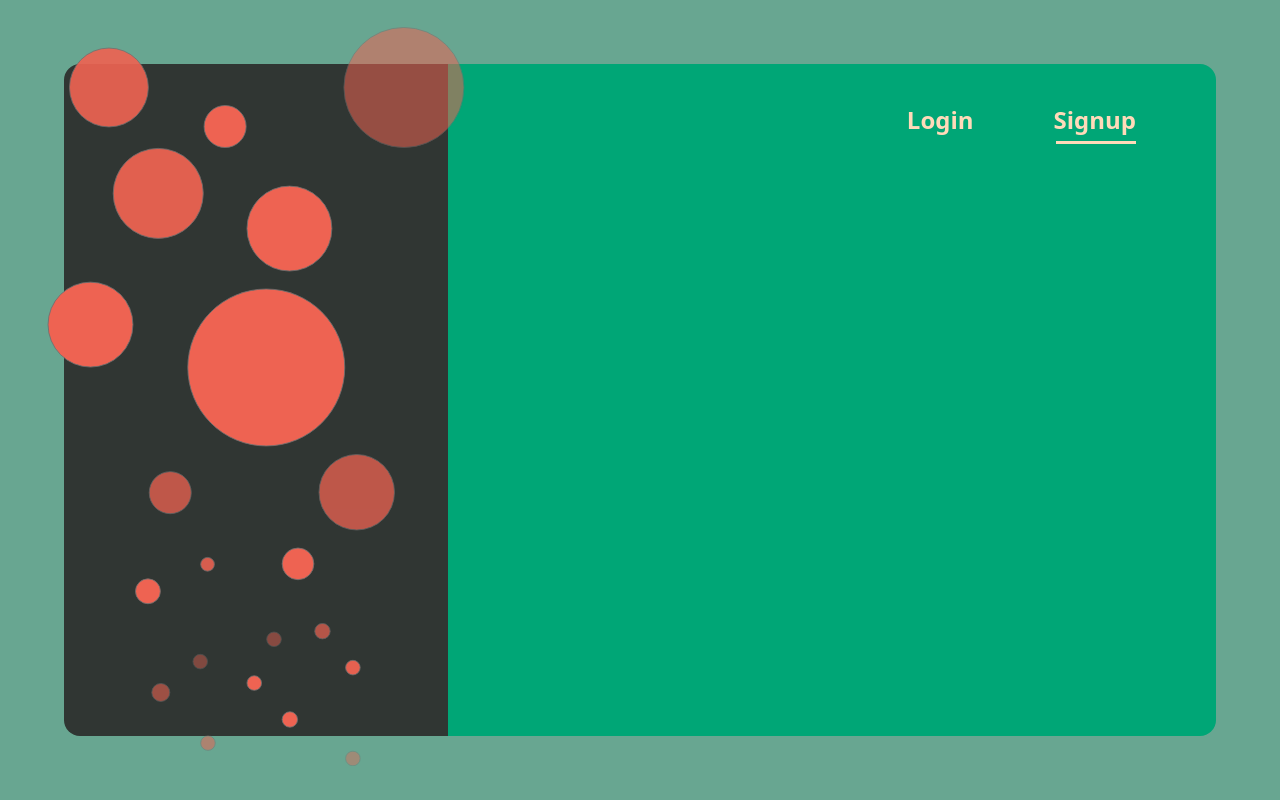
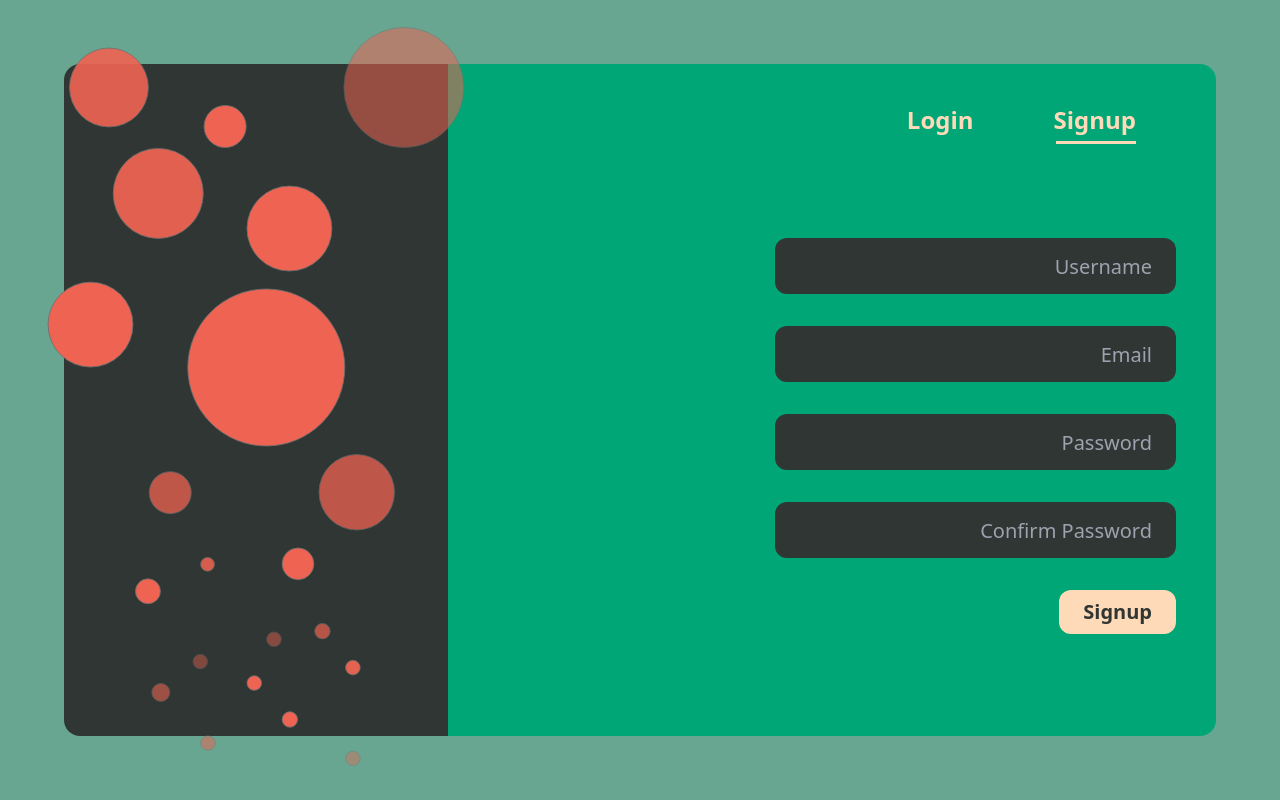
Before and after one commit to ayushnirwal/text-app-frontend, a React (Create React App) app: page /login in a window 1280 px wide. Both pictures are taken after a click on the element "Signup". Built offline with nearby package versions, Linux system fonts and the light colour scheme.

Commit message:
signin signup implemented

```diff
--- a/package.json
+++ b/package.json
@@ -8,6 +8,7 @@
     "@testing-library/jest-dom": "^5.11.4",
     "@testing-library/react": "^11.1.0",
     "@testing-library/user-event": "^12.1.10",
+    "axios": "^0.21.1",
     "dotenv": "^9.0.2",
     "react": "^17.0.2",
     "react-dom": "^17.0.2",
--- /dev/null
+++ b/src/components/Login/LoginForm.js
@@ -0,0 +1,54 @@
+import { useState } from "react";
+import { useHistory } from "react-router";
+import useTheme from "../../cutomHooks/useTheme";
+import useUser from "../../cutomHooks/useUser";
+
+const LoginForm = () => {
+  const { theme } = useTheme();
+  const history = useHistory();
+  const [email, setEmail] = useState("");
+  const [password, setPassword] = useState("");
+  const { login } = useUser();
+  const submithandler = async (e) => {
+    e.preventDefault();
+    try {
+      await login(email, password);
+      history.push("/");
+    } catch (error) {
+      console.log(error);
+    }
+  };
+  return (
+    <form
+      onSubmit={submithandler}
+      className="w-full h-full flex flex-col items-end justify-center p-10"
+    >
+      <input
+        style={{ background: theme.color1, color: theme.color3 }}
+        onChange={(e) => setEmail(e.target.value)}
+        value={email}
+        className="w-7/12 h-14 px-6 rounded-xl focus:outline-none text-right text-xl my-4"
+        type="email"
+        placeholder="Email"
+        autoComplete="email"
+      />
+      <input
+        style={{ background: theme.color1, color: theme.color3 }}
+        onChange={(e) => setPassword(e.target.value)}
+        value={password}
+        className="w-7/12 h-14 px-6 rounded-xl focus:outline-none text-right text-xl my-4"
+        type="password"
+        placeholder="Password"
+        autoComplete="current-password"
+      />
+      <input
+        style={{ background: theme.color3, color: theme.color1 }}
+        className=" px-6 py-2 rounded-xl focus:outline-none text-center text-xl my-4 font-bold"
+        type="submit"
+        value="Login"
+      />
+    </form>
+  );
+};
+
+export default LoginForm;
--- /dev/null
+++ b/src/components/Login/SignupForm.js
@@ -0,0 +1,73 @@
+import { useState } from "react";
+import { useHistory } from "react-router";
+import useTheme from "../../cutomHooks/useTheme";
+import useUser from "../../cutomHooks/useUser";
+
+const SignupForm = () => {
+  const { signup } = useUser();
+  const { theme } = useTheme();
+  const history = useHistory();
+  const [username, setUsername] = useState("");
+  const [email, setEmail] = useState("");
+  const [password, setPassword] = useState("");
+  const [cpassword, setcPassword] = useState("");
+  const submithandler = async (e) => {
+    e.preventDefault();
+    try {
+      await signup(username, email, password, cpassword);
+      history.push("/");
+    } catch (error) {
+      console.log(error);
+    }
+  };
+  return (
+    <form
+      onSubmit={submithandler}
+      className="w-full h-full flex flex-col items-end justify-center p-10"
+    >
+      <input
+        style={{ background: theme.color1, color: theme.color3 }}
+        onChange={(e) => setUsername(e.target.value)}
+        value={username}
+        className="w-7/12 h-14 px-6 rounded-xl focus:outline-none text-right text-xl my-4"
+        type="text"
+        placeholder="Username"
+      />
+      <input
+        style={{ background: theme.color1, color: theme.color3 }}
+        onChange={(e) => setEmail(e.target.value)}
+        value={email}
+        className="w-7/12 h-14 px-6 rounded-xl focus:outline-none text-right text-xl my-4"
+        type="email"
+        placeholder="Email"
+        autoComplete="email"
+      />
+      <input
+        style={{ background: theme.color1, color: theme.color3 }}
+        onChange={(e) => setPassword(e.target.value)}
+        value={password}
+        className="w-7/12 h-14 px-6 rounded-xl focus:outline-none text-right text-xl my-4"
+        type="password"
+        placeholder="Password"
+        autoComplete="new-password"
+      />
+      <input
+        style={{ background: theme.color1, color: theme.color3 }}
+        onChange={(e) => setcPassword(e.target.value)}
+        value={cpassword}
+        className="w-7/12 h-14 px-6 rounded-xl focus:outline-none text-right text-xl my-4"
+        type="password"
+        placeholder="Confirm Password"
+        autoComplete="new-password"
+      />
+      <input
+        style={{ background: theme.color3, color: theme.color1 }}
+        className="px-6 py-2  rounded-xl focus:outline-none text-center text-xl my-4 font-bold"
+        type="submit"
+        value="Signup"
+      />
+    </form>
+  );
+};
+
+export default SignupForm;
--- a/src/components/misc/Login/Login.js
+++ /dev/null
@@ -1,9 +0,0 @@
-const Login = () => {
-  return (
-    <div className="w-full h-full bg-red-200 flex items-center justify-center">
-      Login
-    </div>
-  );
-};
-
-export default Login;
--- a/src/components/misc/Login/Signup.js
+++ /dev/null
@@ -1,9 +0,0 @@
-const Signup = () => {
-  return (
-    <div className="w-full h-full bg-red-200 flex items-center justify-center">
-      Signup
-    </div>
-  );
-};
-
-export default Signup;
--- a/src/components/misc/ProtectedRoute.js
+++ b/src/components/misc/ProtectedRoute.js
@@ -1,9 +1,8 @@
-import { useSelector } from "react-redux";
 import { Redirect } from "react-router";
-
+import useUser from "../../cutomHooks/useUser";
 const ProtectedRoute = ({ component: Component, ...rest }) => {
-  const loggedIn = useSelector((state) => state.user.loggedIn);
-  return loggedIn ? <Component {...rest} /> : <Redirect to="/login" />;
+  const { user } = useUser();
+  return user.loggedIn ? <Component {...rest} /> : <Redirect to="/login" />;
 };
 
 export default ProtectedRoute;
--- /dev/null
+++ b/src/cutomHooks/useUser.js
@@ -0,0 +1,56 @@
+import axios from "axios";
+import { useDispatch, useSelector } from "react-redux";
+import { populateUser } from "../redux/user/userSlice";
+
+const useUser = () => {
+  const user = useSelector((state) => state.user);
+  const dispath = useDispatch();
+  const login = async (email, password) => {
+    let url = "http://localhost:5000" + "/api/signin";
+
+    try {
+      const res = await axios.post(url, { email, password });
+      const { token, user } = res.data;
+
+      const userObj = {
+        id: user.id,
+        name: user.name,
+        email: user.email,
+        profilePicLink: user.profilePicLink,
+        loggedIn: true,
+        token: token,
+        friends:
+          user.friends === undefined || user.friends === null
+            ? []
+            : user.friends,
+        requests:
+          user.requests === undefined || user.requests === null
+            ? []
+            : user.requests,
+      };
+      dispath(populateUser(userObj));
+    } catch (error) {
+      console.log(error);
+    }
+  };
+
+  const signup = async (name, email, password, cpassword) => {
+    let url = "http://localhost:5000" + "/api/signup";
+
+    try {
+      await axios.post(url, {
+        name,
+        email,
+        password,
+        password_confirmation: cpassword,
+      });
+
+      login(email, password);
+    } catch (error) {
+      console.log(error);
+    }
+  };
+  return { user, login, signup };
+};
+
+export default useUser;
--- a/src/pages/Login.js
+++ b/src/pages/Login.js
@@ -2,6 +2,8 @@ import { useSpring } from "@react-spring/core";
 import { animated } from "@react-spring/web";
 import { useState } from "react";
 import Bubbles from "../animations/Bubbles";
+import LoginForm from "../components/Login/LoginForm";
+import SignupForm from "../components/Login/SignupForm";
 import useBreakPoints from "../cutomHooks/useBreakPoints";
 import useTheme from "../cutomHooks/useTheme";
 
@@ -20,6 +22,22 @@ const Login = () => {
     config: {
       mass: 3,
       tension: 300,
+    },
+  });
+  const LoginFormAnimation = useSpring({
+    to: {
+      position: "absolute",
+      display: selected === "Login" ? "block" : "none",
+      opacity: selected === "Login" ? 1 : 0,
+      y: selected === "Login" ? 0 : -10,
+    },
+  });
+  const SignupFormAnimation = useSpring({
+    to: {
+      position: "absolute",
+      display: selected === "Signup" ? "block" : "none",
+      opacity: selected === "Signup" ? 1 : 0,
+      y: selected === "Signup" ? 0 : -10,
     },
   });
 
@@ -61,14 +79,14 @@ const Login = () => {
         >
           <div className="w-full flex justify-end items-center px-10 relative mt-10">
             <p
-              className="mx-10 text-2xl font-bold"
+              className="mx-10 text-2xl font-bold cursor-pointer"
               style={{ color: theme.color3 }}
               onClick={() => setSelected("Login")}
             >
               Login
             </p>
             <p
-              className="mx-10 text-2xl font-bold"
+              className="mx-10 text-2xl font-bold cursor-pointer"
               style={{ color: theme.color3 }}
               onClick={() => setSelected("Signup")}
             >
@@ -79,6 +97,14 @@ const Login = () => {
               style={selectAnimation}
             ></animated.div>
           </div>
+          <div className="flex-1 w-full relative">
+            <animated.div style={LoginFormAnimation} className="w-full h-full">
+              <LoginForm />
+            </animated.div>
+            <animated.div style={SignupFormAnimation} className="w-full h-full">
+              <SignupForm />
+            </animated.div>
+          </div>
         </div>
       </div>
     </div>
--- a/src/redux/user/initialState.js
+++ b/src/redux/user/initialState.js
@@ -4,5 +4,8 @@ const initialState = {
   email: null,
   profilePicLink: null,
   loggedIn: false,
+  token: null,
+  friends: [],
+  requests: [],
 };
 export default initialState;
--- a/src/redux/user/userSlice.js
+++ b/src/redux/user/userSlice.js
@@ -5,13 +5,21 @@ export const userSlice = createSlice({
   name: "user",
   initialState: initialState,
   reducers: {
-    populate: (state, action) => {
-      state = action.payload;
+    populateUser: (state, action) => {
+      console.log(action.payload);
+      state.id = action.payload.id;
+      state.email = action.payload.email;
+      state.friends = action.payload.friends;
+      state.loggedIn = action.payload.loggedIn;
+      state.name = action.payload.name;
+      state.profilePicLink = action.payload.profilePicLink;
+      state.requests = action.payload.requests;
+      state.token = action.payload.token;
     },
   },
 });
 
 // Action creators are generated for each case reducer function
-export const { populate } = userSlice.actions;
+export const { populateUser } = userSlice.actions;
 
 export default userSlice.reducer;
```
Also changed, not shown: 2 other files (tests, documents, lock files or other folders).
